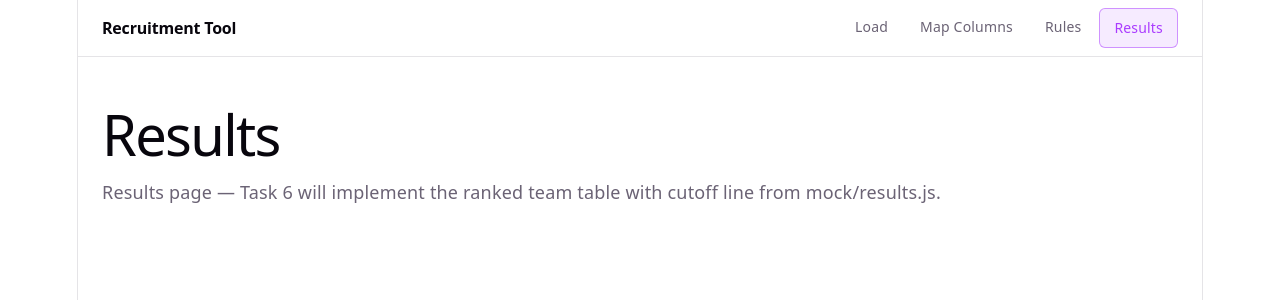
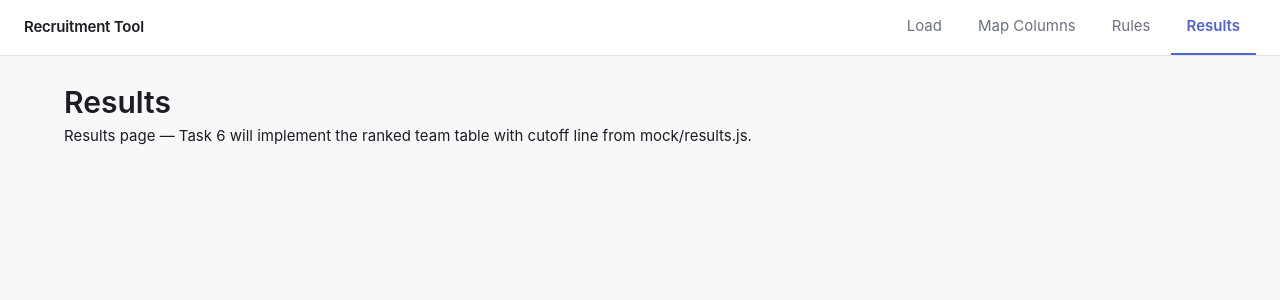
Before and after one commit to Rohit3417/Team_Recruitment_Tool, a React app in the folder frontend/: page /results in a window 1280 px wide. Shown: the top 300 px of the page. Built offline with nearby package versions, Linux system fonts and the light colour scheme; the HTML template or start-up script is replaced by a standard one.

Commit message:
style(frontend): implement design system per DESIGN.md

```diff
--- a/frontend/src/App.css
+++ b/frontend/src/App.css
@@ -1,6 +1,184 @@
-/*
-  App.css — previously held Vite starter styles.
-  Replaced by component-scoped CSS in:
-    src/components/NavBar.css
-    src/components/Layout.css
-*/
+/* ==========================================================================
+   Reusable Component Classes (DESIGN.md)
+   ========================================================================== */
+
+/* Card */
+.card {
+  background-color: var(--color-surface);
+  border: 1px solid var(--color-border);
+  border-radius: var(--radius-md);
+  padding: var(--space-md);
+  box-shadow: var(--shadow-subtle);
+}
+
+/* Page Heading */
+.page-heading {
+  font-size: var(--font-size-title);
+  font-weight: var(--font-weight-semibold);
+  color: var(--color-text-primary);
+  margin-top: 0;
+  margin-bottom: var(--space-lg);
+  line-height: 1.25;
+}
+
+/* Section Heading */
+.section-heading {
+  font-size: var(--font-size-heading);
+  font-weight: var(--font-weight-semibold);
+  color: var(--color-text-primary);
+  margin-top: 0;
+  margin-bottom: var(--space-sm);
+  line-height: 1.35;
+}
+
+/* Table */
+.table-container {
+  width: 100%;
+  overflow-x: auto;
+  border: 1px solid var(--color-border);
+  border-radius: var(--radius-md);
+  background-color: var(--color-surface);
+}
+
+.table {
+  width: 100%;
+  border-collapse: collapse;
+  text-align: left;
+  font-size: var(--font-size-body);
+  color: var(--color-text-primary);
+}
+
+.table th {
+  background-color: var(--color-bg);
+  color: var(--color-text-secondary);
+  font-size: var(--font-size-small);
+  font-weight: var(--font-weight-semibold);
+  padding: var(--space-sm) var(--space-md);
+  border-bottom: 1px solid var(--color-border);
+  text-transform: uppercase;
+  letter-spacing: 0.05em;
+  white-space: nowrap;
+}
+
+.table td {
+  padding: var(--space-sm) var(--space-md);
+  border-bottom: 1px solid var(--color-border);
+  vertical-align: middle;
+  overflow-wrap: anywhere;
+}
+
+.table tr:last-child td {
+  border-bottom: none;
+}
+
+/* Badges */
+.badge {
+  display: inline-flex;
+  align-items: center;
+  justify-content: center;
+  padding: 2px var(--space-sm);
+  border-radius: 9999px;
+  font-size: var(--font-size-small);
+  font-weight: var(--font-weight-semibold);
+  line-height: 1.25;
+  white-space: nowrap;
+}
+
+.badge--ok {
+  color: var(--color-success);
+  background-color: var(--color-success-bg);
+}
+
+.badge--missing {
+  color: var(--color-warning);
+  background-color: var(--color-warning-bg);
+}
+
+.badge--invalid {
+  color: var(--color-danger);
+  background-color: var(--color-danger-bg);
+}
+
+/* Buttons */
+.button {
+  display: inline-flex;
+  align-items: center;
+  justify-content: center;
+  padding: var(--space-sm) var(--space-md);
+  border-radius: var(--radius-sm);
+  font-family: var(--font-family);
+  font-size: var(--font-size-body);
+  font-weight: var(--font-weight-semibold);
+  line-height: 1.25;
+  text-decoration: none;
+  cursor: pointer;
+  border: 1px solid transparent;
+  outline: none;
+}
+
+@media (prefers-reduced-motion: no-preference) {
+  .button {
+    transition: background-color 150ms ease, border-color 150ms ease, color 150ms ease;
+  }
+}
+
+.button:focus-visible {
+  outline: 2px solid var(--color-accent);
+  outline-offset: 2px;
+}
+
+.button--primary {
+  background-color: var(--color-accent);
+  color: #ffffff;
+  border-color: var(--color-accent);
+}
+
+.button--primary:hover {
+  background-color: var(--color-accent-hover);
+  border-color: var(--color-accent-hover);
+}
+
+.button--secondary {
+  background-color: var(--color-surface);
+  color: var(--color-text-primary);
+  border-color: var(--color-border);
+}
+
+.button--secondary:hover {
+  background-color: var(--color-bg);
+  border-color: var(--color-border);
+}
+
+/* Navigation Links */
+.nav-link {
+  display: inline-flex;
+  align-items: center;
+  padding: var(--space-sm) var(--space-md);
+  font-size: var(--font-size-body);
+  font-weight: var(--font-weight-regular);
+  color: var(--color-text-secondary);
+  text-decoration: none;
+  border-bottom: 2px solid transparent;
+  outline: none;
+}
+
+@media (prefers-reduced-motion: no-preference) {
+  .nav-link {
+    transition: color 150ms ease, border-color 150ms ease;
+  }
+}
+
+.nav-link:hover {
+  color: var(--color-text-primary);
+}
+
+.nav-link:focus-visible {
+  outline: 2px solid var(--color-accent);
+  outline-offset: 2px;
+}
+
+.nav-link--active {
+  color: var(--color-accent);
+  font-weight: var(--font-weight-semibold);
+  border-bottom-color: var(--color-accent);
+}
--- a/frontend/src/components/Layout.css
+++ b/frontend/src/components/Layout.css
@@ -3,11 +3,17 @@
 .layout {
   display: flex;
   flex-direction: column;
+  min-height: 100vh;
   min-height: 100svh;
+  background-color: var(--color-bg);
 }
 
 .layout-main {
   flex: 1;
-  padding: 32px 24px;
+  width: 100%;
+  max-width: 1200px;
+  margin: 0 auto;
+  padding: var(--space-lg);
+  box-sizing: border-box;
   text-align: left;
 }
--- a/frontend/src/components/NavBar.css
+++ b/frontend/src/components/NavBar.css
@@ -1,22 +1,22 @@
-/* NavBar styles — scoped to .navbar */
+/* NavBar styles — matches DESIGN.md flat top bar */
 
 .navbar {
   display: flex;
   align-items: center;
   justify-content: space-between;
-  padding: 0 24px;
+  padding: 0 var(--space-lg);
   height: 56px;
-  border-bottom: 1px solid var(--border);
-  background: var(--bg);
+  background-color: var(--color-surface);
+  border-bottom: 1px solid var(--color-border);
   position: sticky;
   top: 0;
   z-index: 10;
 }
 
 .navbar-brand {
-  font-weight: 600;
-  font-size: 16px;
-  color: var(--text-h);
+  font-size: var(--font-size-body);
+  font-weight: var(--font-weight-semibold);
+  color: var(--color-text-primary);
   letter-spacing: -0.2px;
 }
 
@@ -25,27 +25,46 @@
   margin: 0;
   padding: 0;
   display: flex;
-  gap: 4px;
+  gap: var(--space-xs);
+  height: 100%;
 }
 
-.nav-link {
-  display: block;
-  padding: 6px 14px;
-  border-radius: 6px;
-  font-size: 14px;
-  font-weight: 500;
-  color: var(--text);
-  text-decoration: none;
-  transition: background 0.15s, color 0.15s;
+.navbar-links li {
+  display: flex;
+  align-items: center;
+  height: 100%;
 }
 
-.nav-link:hover {
-  background: var(--accent-bg);
-  color: var(--text-h);
+.navbar-links .nav-link {
+  display: inline-flex;
+  align-items: center;
+  height: 100%;
+  padding: 0 var(--space-md);
+  font-size: var(--font-size-body);
+  font-weight: var(--font-weight-regular);
+  color: var(--color-text-secondary);
+  text-decoration: none;
+  border-bottom: 2px solid transparent;
+  box-sizing: border-box;
 }
 
-.nav-link--active {
-  background: var(--accent-bg);
-  color: var(--accent);
-  border: 1px solid var(--accent-border);
+@media (prefers-reduced-motion: no-preference) {
+  .navbar-links .nav-link {
+    transition: color 150ms ease, border-color 150ms ease;
+  }
 }
+
+.navbar-links .nav-link:hover {
+  color: var(--color-text-primary);
+}
+
+.navbar-links .nav-link:focus-visible {
+  outline: 2px solid var(--color-accent);
+  outline-offset: -2px;
+}
+
+.navbar-links .nav-link--active {
+  color: var(--color-accent);
+  font-weight: var(--font-weight-semibold);
+  border-bottom-color: var(--color-accent);
+}
--- a/frontend/src/index.css
+++ b/frontend/src/index.css
@@ -1,111 +1,75 @@
+@import './App.css';
+
 :root {
-  --text: #6b6375;
-  --text-h: #08060d;
-  --bg: #fff;
-  --border: #e5e4e7;
-  --code-bg: #f4f3ec;
-  --accent: #aa3bff;
-  --accent-bg: rgba(170, 59, 255, 0.1);
-  --accent-border: rgba(170, 59, 255, 0.5);
-  --social-bg: rgba(244, 243, 236, 0.5);
-  --shadow:
-    rgba(0, 0, 0, 0.1) 0 10px 15px -3px, rgba(0, 0, 0, 0.05) 0 4px 6px -2px;
+  /* Color palette */
+  --color-bg: #f7f8fa;
+  --color-surface: #ffffff;
+  --color-border: #e2e4e9;
+  --color-text-primary: #1a1d23;
+  --color-text-secondary: #6b7280;
+  --color-accent: #4f63d2;
+  --color-accent-hover: #3f51b5;
+  --color-success: #15803d;
+  --color-success-bg: #dcfce7;
+  --color-warning: #52525b;
+  --color-warning-bg: #f4f4f5;
+  --color-danger: #b91c1c;
+  --color-danger-bg: #fee2e2;
 
-  --sans: system-ui, 'Segoe UI', Roboto, sans-serif;
-  --heading: system-ui, 'Segoe UI', Roboto, sans-serif;
-  --mono: ui-monospace, Consolas, monospace;
+  /* Spacing scale */
+  --space-xs: 4px;
+  --space-sm: 8px;
+  --space-md: 16px;
+  --space-lg: 24px;
+  --space-xl: 32px;
 
-  font: 18px/145% var(--sans);
-  letter-spacing: 0.18px;
-  color-scheme: light dark;
-  color: var(--text);
-  background: var(--bg);
-  font-synthesis: none;
-  text-rendering: optimizeLegibility;
-  -webkit-font-smoothing: antialiased;
-  -moz-osx-font-smoothing: grayscale;
+  /* Typography */
+  --font-family: -apple-system, BlinkMacSystemFont, "Segoe UI", Roboto, sans-serif;
+  --font-size-title: 1.5rem;
+  --font-size-heading: 1.125rem;
+  --font-size-body: 0.9375rem;
+  --font-size-small: 0.8125rem;
+  --font-weight-regular: 400;
+  --font-weight-semibold: 600;
 
-  @media (max-width: 1024px) {
-    font-size: 16px;
-  }
+  /* Border radius */
+  --radius-sm: 6px;
+  --radius-md: 10px;
+
+  /* Subtle shadow (max 1px per DESIGN.md) */
+  --shadow-subtle: 0 1px 2px 0 rgba(0, 0, 0, 0.05);
 }
 
-@media (prefers-color-scheme: dark) {
-  :root {
-    --text: #9ca3af;
-    --text-h: #f3f4f6;
-    --bg: #16171d;
-    --border: #2e303a;
-    --code-bg: #1f2028;
-    --accent: #c084fc;
-    --accent-bg: rgba(192, 132, 252, 0.15);
-    --accent-border: rgba(192, 132, 252, 0.5);
-    --social-bg: rgba(47, 48, 58, 0.5);
-    --shadow:
-      rgba(0, 0, 0, 0.4) 0 10px 15px -3px, rgba(0, 0, 0, 0.25) 0 4px 6px -2px;
-  }
-
-  #social .button-icon {
-    filter: invert(1) brightness(2);
-  }
+*, *::before, *::after {
+  box-sizing: border-box;
 }
 
 body {
   margin: 0;
+  padding: 0;
+  background-color: var(--color-bg);
+  color: var(--color-text-primary);
+  font-family: var(--font-family);
+  font-size: var(--font-size-body);
+  font-weight: var(--font-weight-regular);
+  line-height: 1.5;
+  -webkit-font-smoothing: antialiased;
+  -moz-osx-font-smoothing: grayscale;
 }
 
 #root {
-  width: 1126px;
-  max-width: 100%;
-  margin: 0 auto;
-  text-align: center;
-  border-inline: 1px solid var(--border);
+  min-height: 100vh;
   min-height: 100svh;
   display: flex;
   flex-direction: column;
-  box-sizing: border-box;
 }
 
-h1,
-h2 {
-  font-family: var(--heading);
-  font-weight: 500;
-  color: var(--text-h);
+h1, h2, h3, h4, h5, h6 {
+  margin: 0;
+  color: var(--color-text-primary);
+  font-weight: var(--font-weight-semibold);
 }
 
-h1 {
-  font-size: 56px;
-  letter-spacing: -1.68px;
-  margin: 32px 0;
-  @media (max-width: 1024px) {
-    font-size: 36px;
-    margin: 20px 0;
-  }
-}
-h2 {
-  font-size: 24px;
-  line-height: 118%;
-  letter-spacing: -0.24px;
-  margin: 0 0 8px;
-  @media (max-width: 1024px) {
-    font-size: 20px;
-  }
-}
 p {
   margin: 0;
 }
-
-code,
-.counter {
-  font-family: var(--mono);
-  display: inline-flex;
-  border-radius: 4px;
-  color: var(--text-h);
-}
-
-code {
-  font-size: 15px;
-  line-height: 135%;
-  padding: 4px 8px;
-  background: var(--code-bg);
-}
```
Also changed, not shown: 1 other file (tests, documents, lock files or other folders).
